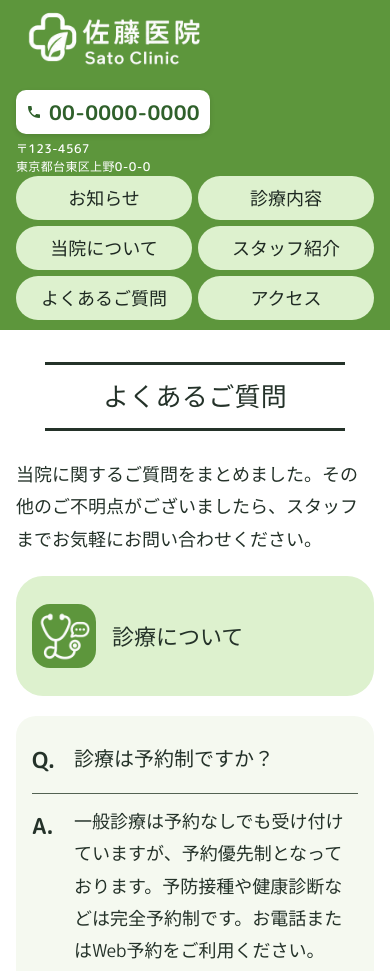
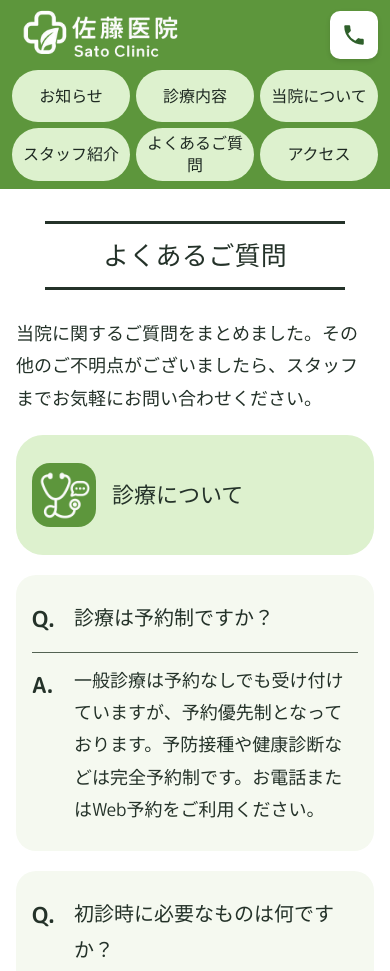
Before and after one commit to diodecayman1216-design/sato-clinic, a plain HTML site: page faq.html in a window 390 px wide. Shown: the top 971 px of the page. Drawn offline with Linux system fonts and the light colour scheme.

Commit message:
レスポンシブ版、ヘッダーの見え方（スクロールでセクションボタンを収納）の修正。

```diff
--- a/about.html
+++ b/about.html
@@ -22,7 +22,7 @@
         <!-- 変更: ロゴと連絡先は横並びを基本に、収まらない幅では折り返して重なりを防ぐ。 -->
         <div class="header-info">
           <a href="index.html" aria-label="佐藤医院 トップページ"><img src="./assets/logo.png" alt="" class="header-logo" alt="佐藤医院 Sato Clinic"></a>
-          <!-- 変更: 連絡先を一塊に保ち、スマホでは電話番号・郵便番号・住所を3行にして高さを整える。 -->
+          <!-- 変更: PCでは電話と住所をまとめ、スマホでは電話アイコンのみ表示する。 -->
           <div class="header-contact">
             <!-- 変更: 白い角丸の電話ボタン全体から電話をかけられるようにする。 -->
             <a class="header-phone" href="tel:0000000000" aria-label="電話をかける 00-0000-0000">
@@ -31,13 +31,16 @@
               </svg>
               <span>00-0000-0000</span>
             </a>
-            <!-- 変更: 郵便番号と住所を分け、スマホだけ改行する。PCでは従来の全角スペースで横に並べる。 -->
-            <!-- 変更: スマホではこの2行の左端をそろえ、上の電話番号は右揃えを維持する。 -->
+            <!-- 変更: PCの郵便番号と住所は従来の全角スペースで横に並べ、スマホでは非表示にする。 -->
             <div class="header-address"><span class="header-postal">〒123-4567</span><span class="header-address-separator">　</span><span class="header-street">東京都台東区上野0-0-0</span></div>
           </div>
+          <!-- 変更: スクロール後だけ表示し、既存の6項目を開閉する。 -->
+          <button class="header-menu" type="button" aria-controls="main-navigation" aria-expanded="false" hidden>
+            <span aria-hidden="true">☰</span> メニュー
+          </button>
         </div>
-        <!-- 変更: ナビはPCで6列、1100px以下で2列、360px未満で1列にし、文字サイズを維持する。 -->
-        <nav class="site-nav" aria-label="メインナビゲーション">
+        <!-- 変更: 768px以下は3列×2行。スクロール後は共通スクリプトで開閉する。 -->
+        <nav id="main-navigation" class="site-nav" aria-label="メインナビゲーション">
           <a href="news.html">お知らせ</a>
           <a href="services.html">診療内容</a>
           <a href="about.html">当院について</a>
@@ -160,5 +163,7 @@
     <script src="./js/scroll-reveal.js"></script>
     <!-- 変更: 電話ボタンの見た目を保ち、ヘッダーとフッター共通の電話ポップアップを追加する。 -->
     <script src="./js/phone-dialog.js"></script>
+    <!-- 変更: 全ページ共通のスマホヘッダー切替とアンカー位置補正。 -->
+    <script src="./js/header.js"></script>
   </body>
 </html>
--- a/css/desktop.css
+++ b/css/desktop.css
@@ -1725,3 +1725,92 @@ body {
     position: relative;
   }
 }
+
+/* 変更: アンカーの余白は固定ヘッダーの実測値に統一する。
+   スマホは展開時でなく、スクロール後の小さなヘッダー高を使う。 */
+html {
+  scroll-padding-top: calc(var(--anchor-header-height, 182px) + 12px);
+}
+[id] {
+  scroll-margin-top: 0;
+}
+.header-menu { display: none; }
+.header-slot { display: contents; }
+
+@media (max-width: 768px) {
+  html { --anchor-header-height: 70px; }
+  /* 変更: 切替前の高さを保持し、固定化・メニュー開閉で本文を動かさない。 */
+  .header-slot {
+    display: block;
+    height: var(--expanded-header-height);
+  }
+  .site-header {
+    position: relative;
+    padding: 8px 12px;
+    gap: 8px;
+  }
+  .header-info {
+    flex-wrap: nowrap;
+    align-items: center;
+    gap: 8px;
+    min-height: 54px;
+  }
+  .header-info > a { flex: 0 1 180px; }
+  .header-info .header-logo { width: 100%; height: auto; }
+  .header-contact { transform: none; margin-left: auto; }
+  .header-address, .header-phone > span { display: none; }
+  .header-phone {
+    width: 48px;
+    height: 48px;
+    padding: 10px;
+  }
+  .header-phone-icon { width: 26px; height: 26px; }
+  .site-nav {
+    grid-template-columns: repeat(3, minmax(0, 1fr));
+    gap: 6px;
+  }
+  .site-nav a, .site-nav a:last-child {
+    min-height: 52px;
+    padding: 4px;
+    font-size: 16px;
+    line-height: 1.4;
+  }
+  .site-header.is-compact {
+    position: fixed;
+    inset: 0 0 auto;
+    width: 100%;
+    box-shadow: 0 2px 6px rgb(0 0 0 / 15%);
+  }
+  .is-compact .header-contact { display: none; }
+  .is-compact .header-menu:not([hidden]) {
+    display: inline-flex;
+    align-items: center;
+    justify-content: center;
+    gap: 6px;
+    margin-left: auto;
+    min-height: 48px;
+    padding: 8px 12px;
+    border: 0;
+    border-radius: 12px;
+    background: var(--light);
+    color: var(--ink);
+    font: 500 16px/1.4 var(--font-body);
+    cursor: pointer;
+  }
+  .header-menu:focus-visible {
+    outline: 4px solid #d0aa43;
+    outline-offset: 2px;
+  }
+  .is-compact .site-nav { display: none; }
+  .is-compact.is-menu-open .site-nav {
+    display: grid;
+    max-height: calc(100dvh - var(--anchor-header-height) - 24px);
+    overflow-y: auto;
+  }
+}
+
+/* 変更: アンカー対象の20pxスライドが移動先の計算をずらさないようにする。
+   フェード表示は維持し、見出しの最終位置を固定ヘッダーの下にそろえる。 */
+.page-main [id].scroll-reveal {
+  transform: none;
+}
--- a/faq.html
+++ b/faq.html
@@ -22,7 +22,7 @@
         <!-- 変更: ロゴと連絡先は横並びを基本に、収まらない幅では折り返して重なりを防ぐ。 -->
         <div class="header-info">
           <a href="index.html" aria-label="佐藤医院 トップページ"><img src="./assets/logo.png" alt="" class="header-logo" alt="佐藤医院 Sato Clinic"></a>
-          <!-- 変更: 連絡先を一塊に保ち、スマホでは電話番号・郵便番号・住所を3行にして高さを整える。 -->
+          <!-- 変更: PCでは電話と住所をまとめ、スマホでは電話アイコンのみ表示する。 -->
           <div class="header-contact">
             <!-- 変更: 白い角丸の電話ボタン全体から電話をかけられるようにする。 -->
             <a class="header-phone" href="tel:0000000000" aria-label="電話をかける 00-0000-0000">
@@ -31,13 +31,16 @@
               </svg>
               <span>00-0000-0000</span>
             </a>
-            <!-- 変更: 郵便番号と住所を分け、スマホだけ改行する。PCでは従来の全角スペースで横に並べる。 -->
-            <!-- 変更: スマホではこの2行の左端をそろえ、上の電話番号は右揃えを維持する。 -->
+            <!-- 変更: PCの郵便番号と住所は従来の全角スペースで横に並べ、スマホでは非表示にする。 -->
             <div class="header-address"><span class="header-postal">〒123-4567</span><span class="header-address-separator">　</span><span class="header-street">東京都台東区上野0-0-0</span></div>
           </div>
+          <!-- 変更: スクロール後だけ表示し、既存の6項目を開閉する。 -->
+          <button class="header-menu" type="button" aria-controls="main-navigation" aria-expanded="false" hidden>
+            <span aria-hidden="true">☰</span> メニュー
+          </button>
         </div>
-        <!-- 変更: ナビはPCで6列、1100px以下で2列、360px未満で1列にし、文字サイズを維持する。 -->
-        <nav class="site-nav" aria-label="メインナビゲーション">
+        <!-- 変更: 768px以下は3列×2行。スクロール後は共通スクリプトで開閉する。 -->
+        <nav id="main-navigation" class="site-nav" aria-label="メインナビゲーション">
           <a href="news.html">お知らせ</a>
           <a href="services.html">診療内容</a>
           <a href="about.html">当院について</a>
@@ -209,5 +212,7 @@
     <script src="./js/scroll-reveal.js"></script>
     <!-- 変更: 電話ボタンの見た目を保ち、ヘッダーとフッター共通の電話ポップアップを追加する。 -->
     <script src="./js/phone-dialog.js"></script>
+    <!-- 変更: 全ページ共通のスマホヘッダー切替とアンカー位置補正。 -->
+    <script src="./js/header.js"></script>
   </body>
 </html>
--- /dev/null
+++ b/js/header.js
@@ -0,0 +1,87 @@
+// 変更: 全6ページで同じヘッダー動作を使い、リンク先・本文の構造は維持する。
+(() => {
+  const header = document.querySelector('.site-header');
+  const menu = header?.querySelector('.header-menu');
+  const nav = header?.querySelector('.site-nav');
+  if (!header || !menu || !nav) return;
+  const mobile = window.matchMedia('(max-width: 768px)');
+  const root = document.documentElement;
+  const slot = document.createElement('div');
+  slot.className = 'header-slot';
+  header.before(slot);
+  slot.append(header);
+  menu.hidden = false;
+
+  const closeMenu = (restoreFocus = false) => {
+    header.classList.remove('is-menu-open');
+    menu.setAttribute('aria-expanded', 'false');
+    if (restoreFocus) menu.focus({ preventScroll: true });
+  };
+  const syncScroll = () => {
+    const compact = mobile.matches && window.scrollY > 0;
+    if (header.classList.contains('is-compact') === compact) return;
+    const focused = document.activeElement;
+    closeMenu();
+    header.classList.toggle('is-compact', compact);
+    // 隠れたリンクにキーボードフォーカスを残さない。
+    if (compact && (nav.contains(focused) || header.querySelector('.header-contact').contains(focused))) {
+      menu.focus({ preventScroll: true });
+    } else if (!compact && focused === menu) {
+      header.querySelector('.header-info > a').focus({ preventScroll: true });
+    }
+  };
+  const measure = () => {
+    // 同じ描画処理内で展開状態を測定し、向き変更・フォント読込後も高さを保持する。
+    const compact = header.classList.contains('is-compact');
+    header.classList.remove('is-compact');
+    slot.style.setProperty('--expanded-header-height', header.getBoundingClientRect().height + 'px');
+    const height = mobile.matches
+      ? header.querySelector('.header-info').getBoundingClientRect().height + 16
+      : header.getBoundingClientRect().height;
+    root.style.setProperty('--anchor-header-height', height + 'px');
+    header.classList.toggle('is-compact', compact);
+    syncScroll();
+  };
+  menu.addEventListener('click', () => {
+    const open = header.classList.toggle('is-menu-open');
+    menu.setAttribute('aria-expanded', String(open));
+  });
+  header.addEventListener('keydown', (event) => {
+    if (event.key === 'Escape' && header.classList.contains('is-menu-open')) {
+      closeMenu(true);
+    }
+  });
+  nav.addEventListener('click', (event) => {
+    if (event.target.closest('a') && mobile.matches && header.classList.contains('is-compact')) {
+      closeMenu(true);
+    }
+  });
+  document.addEventListener('click', (event) => {
+    if (!header.contains(event.target)) closeMenu();
+  });
+  window.addEventListener('scroll', syncScroll, { passive: true });
+  window.addEventListener('resize', measure);
+  window.addEventListener('pageshow', measure);
+  measure();
+
+  // 別ページからの#リンクも、画像・フォント確定後に実測した余白で合わせる。
+  // 通常の同一ページリンクはブラウザ標準のscroll-paddingと履歴処理を使う。
+  let userMoved = false;
+  ['pointerdown', 'touchstart', 'wheel', 'keydown'].forEach((type) => {
+    window.addEventListener(type, () => { userMoved = true; }, { once: true, passive: true });
+  });
+  Promise.all([
+    new Promise((resolve) => {
+      if (document.readyState === 'complete') resolve();
+      else window.addEventListener('load', resolve, { once: true });
+    }),
+    document.fonts?.ready
+  ]).then(() => {
+    measure();
+    if (!location.hash || userMoved) return;
+    let id;
+    try { id = decodeURIComponent(location.hash.slice(1)); } catch { return; }
+    document.getElementById(id)?.scrollIntoView({ behavior: 'instant', block: 'start' });
+    syncScroll();
+  });
+})();
--- a/js/phone-dialog.js
+++ b/js/phone-dialog.js
@@ -5,6 +5,7 @@
   if (!triggers.length || typeof HTMLDialogElement === 'undefined' ||
       typeof HTMLDialogElement.prototype.showModal !== 'function') return;
 
+  const mobileHeader = window.matchMedia("(max-width: 768px)");
   const phoneNumber = '00-0000-0000';
   const dialog = document.createElement('dialog');
   dialog.id = 'phone-dialog';
@@ -45,11 +46,24 @@
   let backdropPressed = false;
 
   triggers.forEach((trigger) => {
-    trigger.setAttribute('aria-haspopup', 'dialog');
-    trigger.setAttribute('aria-controls', dialog.id);
-    trigger.setAttribute('aria-label', 'お電話でのお問い合わせ ' + phoneNumber);
+    // 変更: スマホのヘッダーは直接発信するため、読み上げも発信リンクに合わせる。
+    const updateLabel = () => {
+      const directCall = trigger.matches(".header-phone") && mobileHeader.matches;
+      if (directCall) {
+        trigger.removeAttribute("aria-haspopup");
+        trigger.removeAttribute("aria-controls");
+      } else {
+        trigger.setAttribute("aria-haspopup", "dialog");
+        trigger.setAttribute("aria-controls", dialog.id);
+      }
+      trigger.setAttribute("aria-label", (directCall ? "電話をかける " : "お電話でのお問い合わせ ") + phoneNumber);
+    };
+    updateLabel();
+    mobileHeader.addEventListener("change", updateLabel);
     trigger.addEventListener('click', (event) => {
       if (event.defaultPrevented || event.ctrlKey || event.metaKey || event.shiftKey || event.altKey) return;
+      // 変更: スマホのヘッダー電話アイコンは直接tel:を開く。
+      if (trigger.matches(".header-phone") && mobileHeader.matches) return;
       event.preventDefault();
       if (dialog.open) return;
       opener = trigger;
```
Also changed, not shown: index.html (+10 -5 lines), news.html (+10 -5 lines), services.html (+10 -5 lines), staff.html (+10 -5 lines).
